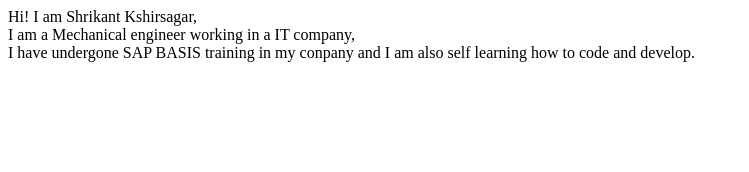
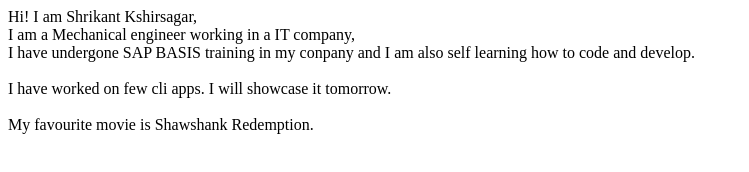
Before and after one commit to Shrikant-95/shrikant-site, a plain HTML site: page index.html in a window 1280 px wide. Shown: the whole page, without its empty margins (0-749 px from the left). Drawn offline with Linux system fonts and the light colour scheme.

Commit message:
docs: added movie details

```diff
--- a/index.html
+++ b/index.html
@@ -8,8 +8,15 @@
  </head>
  <body>
     Hi!
-     I am Shrikant Kshirsagar,<br>
+      I am Shrikant Kshirsagar,<br>
       I am a Mechanical engineer working in a IT company,<br>
-     I have undergone SAP BASIS training in my conpany and I am also self learning how to code and develop.
+      I have undergone SAP BASIS training in my conpany and I am also self learning how to code and develop.<br>
+      <br>
+      I have worked on few cli apps. I will showcase it tomorrow. <br>
+      <br>
+      My favourite movie is Shawshank Redemption.
+
+
+
  </body>
  </html>
```
